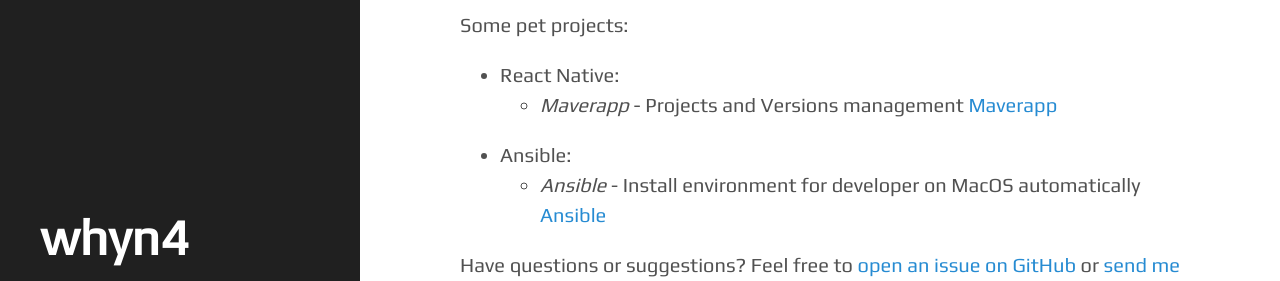
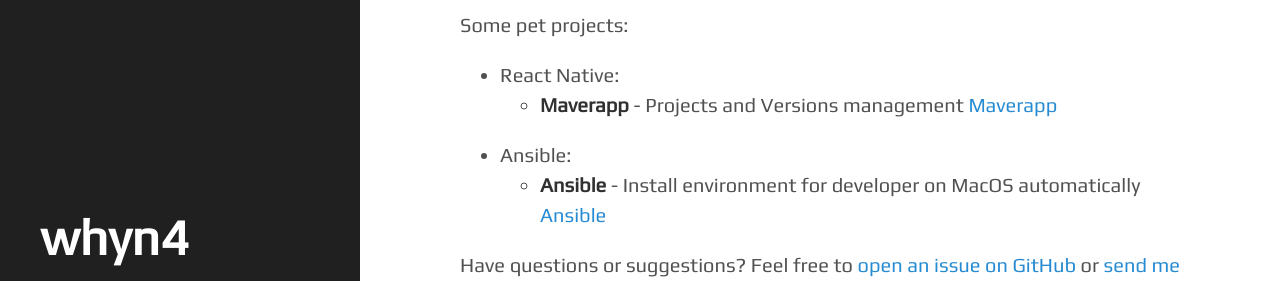
Before and after one commit to Quynh-Nguyen/quynh-nguyen.github.io, a Jekyll site: the page built from pet-projects.md, in a window 1280 px wide. Shown: the part 318-599 px from the top of the page. Built offline with Jekyll 4.4.1, drawn with Linux system fonts in a browser that asks for light colours.

```diff
--- a/pet-projects.md
+++ b/pet-projects.md
@@ -14,8 +14,8 @@ Please learn more and join with us on [GitHub](https://github.com/Quynh-Nguyen).
 Some pet projects:
 
 * React Native:
-  * *Maverapp* - Projects and Versions management [Maverapp](https://github.com/Quynh-Nguyen/build-version-management-app)
+  * **Maverapp** - Projects and Versions management [Maverapp](https://github.com/Quynh-Nguyen/build-version-management-app)
 * Ansible:
-  * *Ansible* - Install environment for developer on MacOS automatically [Ansible](https://github.com/Quynh-Nguyen/build-version-management-app)
+  * **Ansible** - Install environment for developer on MacOS automatically [Ansible](https://github.com/Quynh-Nguyen/build-version-management-app)
 
 Have questions or suggestions? Feel free to [open an issue on GitHub](https://github.com/Quynh-Nguyen/quynh-nguyen.github.io) or [send me an Email](likeguitarz@gmail.com).
```
